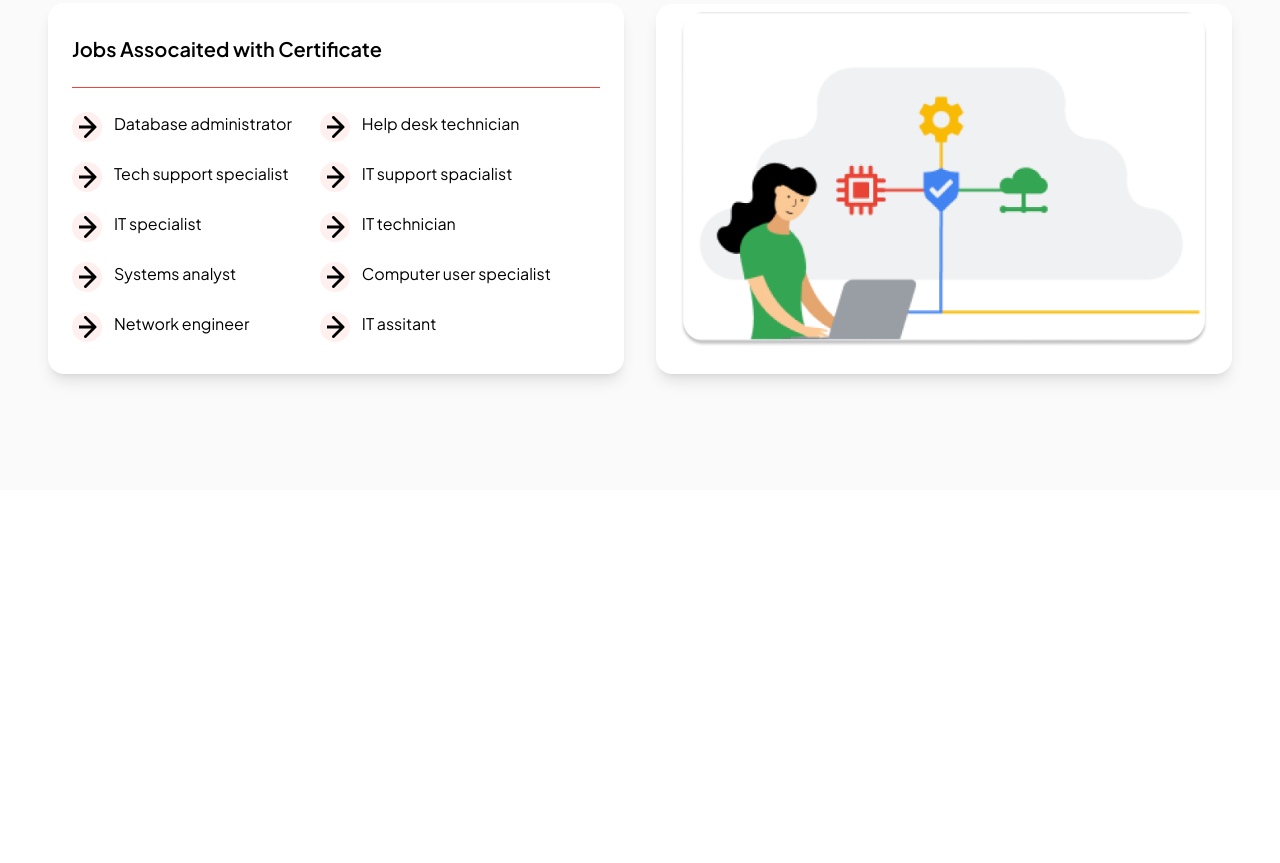
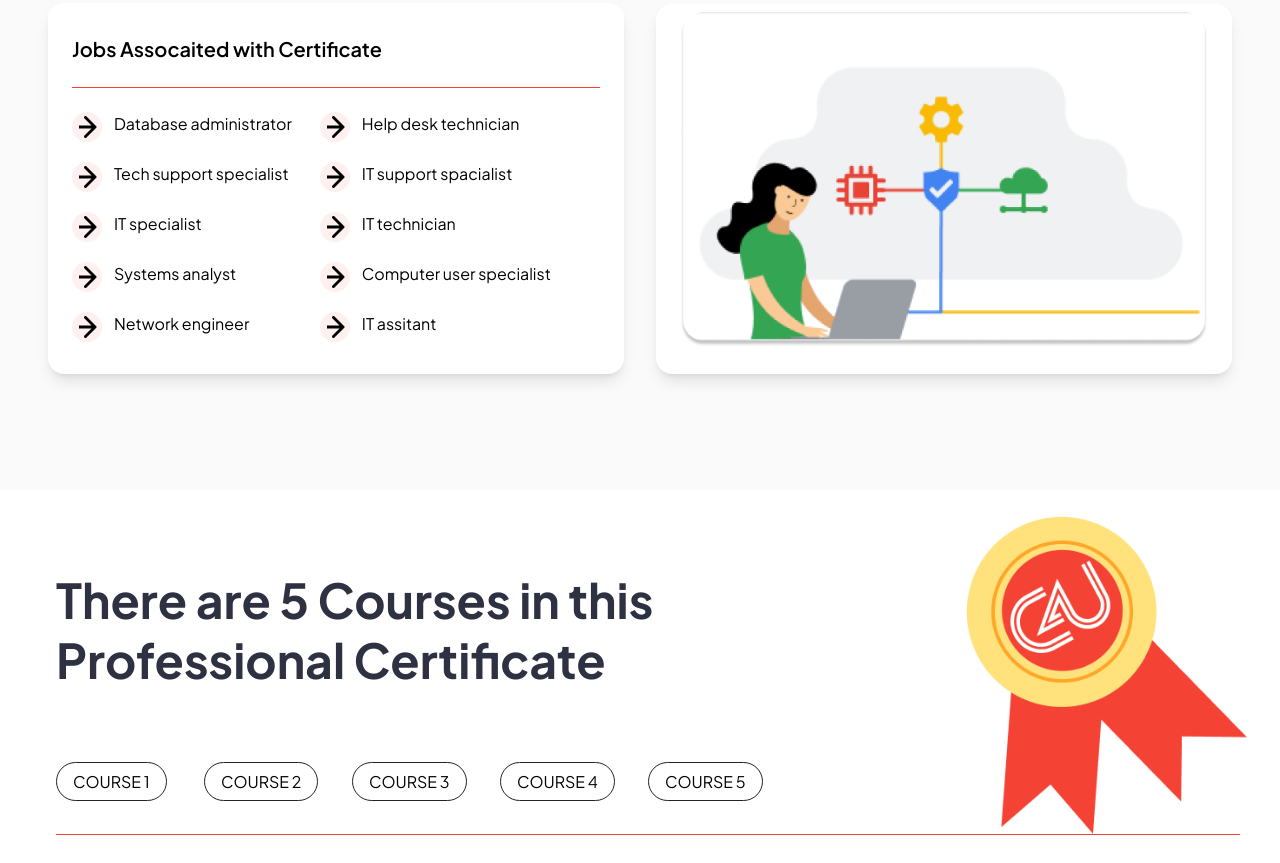
Before and after one commit to tayeb-shah/creative-for-you-tailwind, a website built with Vite: page index.html in a window 1280 px wide. Shown: the part 1560-2423 px from the top of the page. Before the commit the page ends 2050 px from the top, so only its background shows below. Built offline with nearby package versions, Linux system fonts and the light colour scheme.

Commit message:
created course section

```diff
--- a/css/tailwind.css
+++ b/css/tailwind.css
@@ -9,4 +9,7 @@
     .skills{
        @apply hover:bg-[#F44335] font-jakarta text-sm border-[1.5px] border-[#F44335] py-1.5 rounded-full px-2 transition-all hover:text-white duration-200;
     }
+    .courses{
+        @apply hover:bg-[rgb(0,255,132)] font-jakarta text-xs md:text-base border-[1.5px] border-[#232323] py-2 px-4 rounded-full transition-all duration-200;
+    }
 }
--- a/index.html
+++ b/index.html
@@ -257,8 +257,33 @@
         </section>
     </section>
 
+    <!--? this is course section -->
+    <section class="relative pb-5">
+        <div class="border-b border-b-[#F44335] md:ml-14 md:mr-10 mx-5 pb-5">
+            <img src="assets/batch.png" alt="batchMak" class="absolute right-2 md:right-5 top-0 md:w-[320px] w-[220px]">
 
+            <h1 class="font-jakarta text-[#2D3142] text-3xl font-semibold md:text-5xl/tight md:font-bold pt-6 md:pt-20 ">There are 5 Courses in this <br>
+                Professional Certificate
+            </h1>
 
-
+            <div class="grid grid-cols-3 md:grid-cols-8 gap-4 gap-y-5 md:gap-0 md:mt-20 md:w-full w-[320px] mt-5 pb-5 ">
+                <a href="#">
+                    <span class="courses">COURSE 1</span>
+                </a>
+                <a href="#">
+                    <span class="courses">COURSE 2</span>
+                </a>
+                <a href="#">
+                    <span class="courses">COURSE 3</span>
+                </a>
+                <a href="#">
+                    <span class="courses">COURSE 4</span>
+                </a>
+                <a href="#">
+                    <span class="courses">COURSE 5</span>
+                </a>
+            </div>
+        </div>
+    </section>
 </body>
 </html>
```
